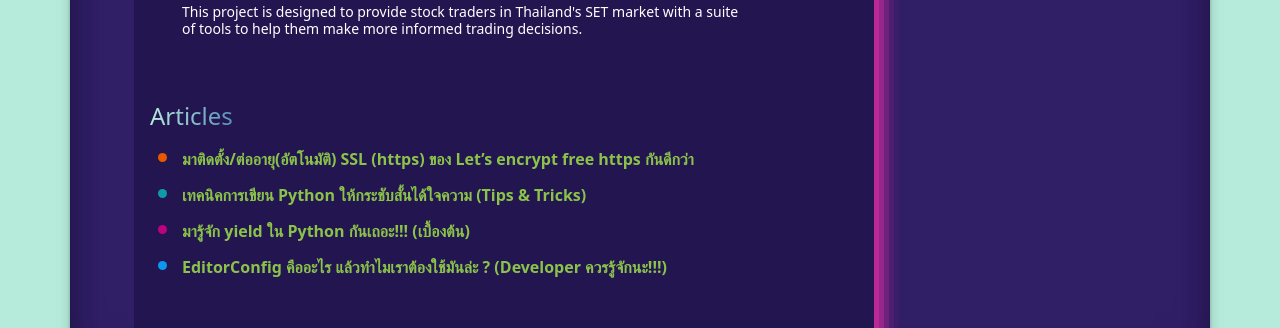
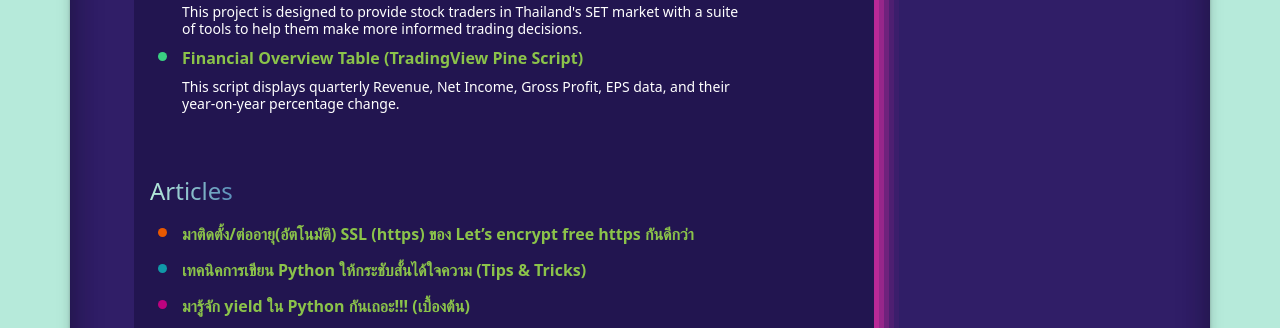
Before and after one commit to supayut/supayut-website, a Gatsby site: page / in a window 1280 px wide. Shown: the part 453-781 px from the top of the page. Built offline with nearby package versions, Linux system fonts and the light colour scheme; Gatsby itself is replaced by a stand-in of ours.

Commit message:
add new project is financial overview table

```diff
--- a/src/components/hobby.tsx
+++ b/src/components/hobby.tsx
@@ -50,6 +50,12 @@ const links: LinkProps[] = [
     description: "This project is designed to provide stock traders in Thailand's SET market with a suite of tools to help them make more informed trading decisions.",
     color: "#E95800",
   },
+  {
+    text: "Financial Overview Table (TradingView Pine Script)",
+    url: "https://www.tradingview.com/script/vjQPdZuM-Financial-Overview-Table/",
+    description: "This script displays quarterly Revenue, Net Income, Gross Profit, EPS data, and their year-on-year percentage change.",
+    color: "#3acf82",
+  },
 ]
 
 export default function Hobby() {
```
